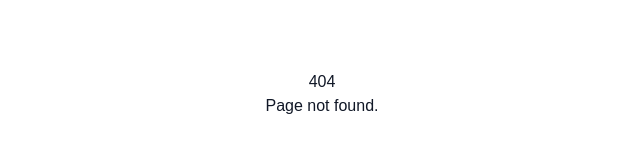
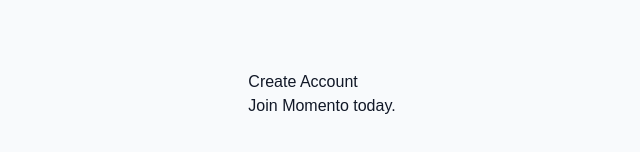
Before and after one commit to kuldeepvermas6364-oss/Momento-0.2, a Next.js app: page /signup in a window 1280 px wide. Before the commit this address had no page. Shown: the part 306-458 px from the top of the page, without its empty margins (318-958 px from the left). Built offline with nearby package versions, Linux system fonts and the light colour scheme.

Commit message:
Add SignupPage component for account creation

```diff
--- /dev/null
+++ b/app/(auth)/signup/page.tsx
@@ -0,0 +1,8 @@
+export default function SignupPage() {
+  return (
+    <section>
+      <h1>Create Account</h1>
+      <p>Join Momento today.</p>
+    </section>
+  );
+}
```
